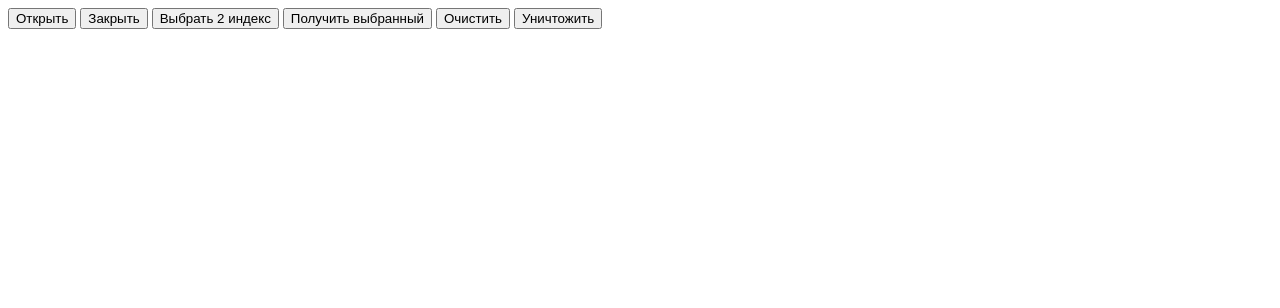
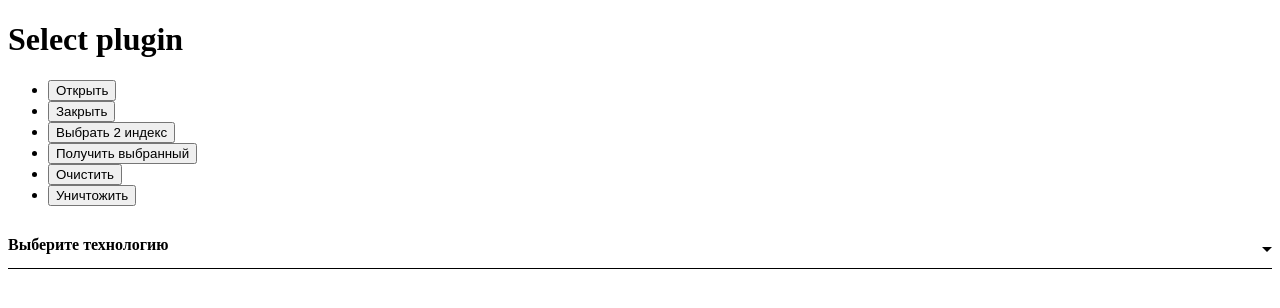
Before and after one commit to lexdesigner/custom-select-plugin, a plain HTML site: page index.html in a window 1280 px wide. Drawn offline with Linux system fonts and the light colour scheme.

Commit message:
Update index.html

```diff
--- a/index.html
+++ b/index.html
@@ -1,8 +1,46 @@
+<!DOCTYPE html>
+<html lang="en">
+
+<head>
+  <meta charset="UTF-8">
+  <meta name="viewport" content="width=device-width, initial-scale=1.0">
+  <meta http-equiv="X-UA-Compatible" content="ie=edge">
+  <title>Custom select</title>
+
+  <link rel="stylesheet" href="style.css">
+  <link href="https://fonts.googleapis.com/css2?family=Nunito:ital,wght@0,300;0,700;1,400&display=swap" rel="stylesheet">
+</head>
+
+<body>
+
+  <h1>Select plugin</h1>
+  <div id="settings">
+    <ul id="actions">
+      <li>
         <button data-type="open">Открыть</button>
+      </li>
+      <li>
         <button data-type="close">Закрыть</button>
+      </li>
+      <li>
         <button data-type="set">Выбрать 2 индекс</button>
+      </li>
+      <li>
         <button data-type="get">Получить выбранный</button>
+      </li>
+      <li>
         <button data-type="clear">Очистить</button>
+      </li>
+      <li>
         <button data-type="destroy">Уничтожить</button>
+      </li>
+    </ul>
       <p id="log"></p>
+  </div>
+
   <div id="select"></div>
+  <script src="index.js"></script>
+
+</body>
+
+</html>
```
Lines whose indentation alone changed are shown as unchanged.
